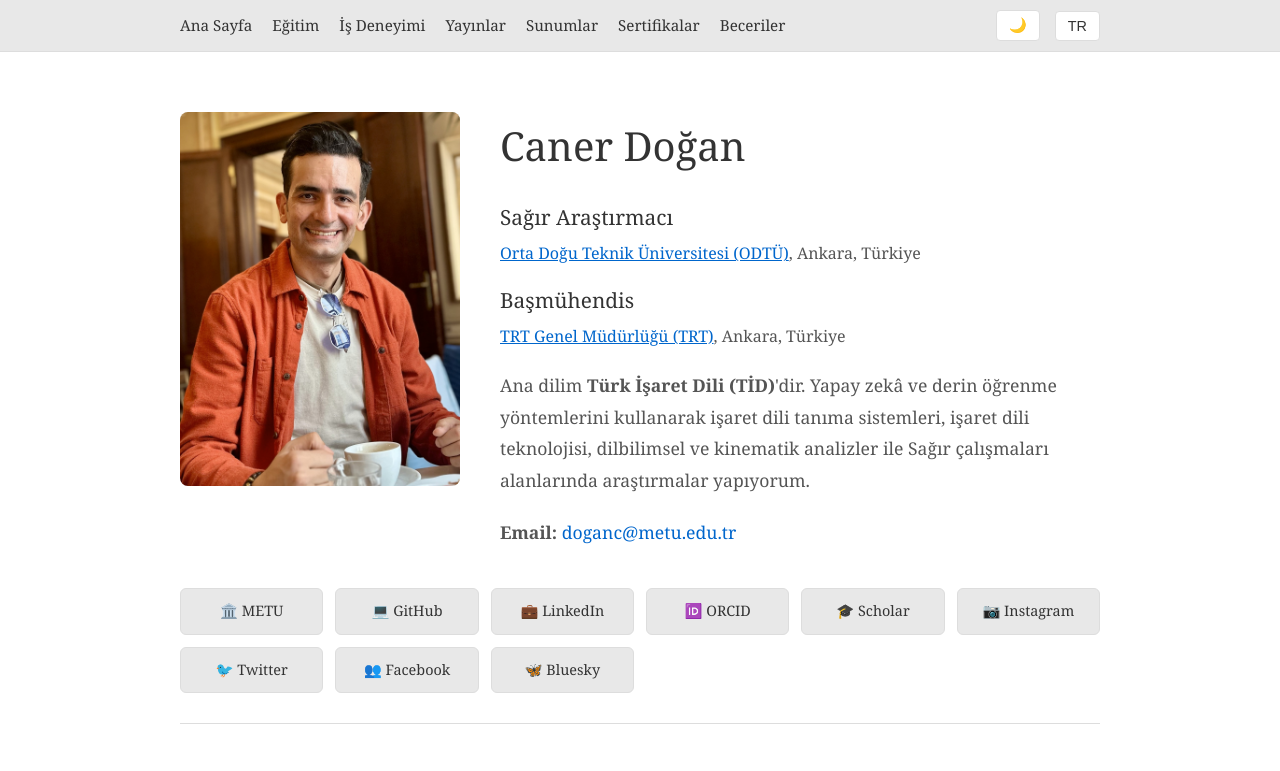
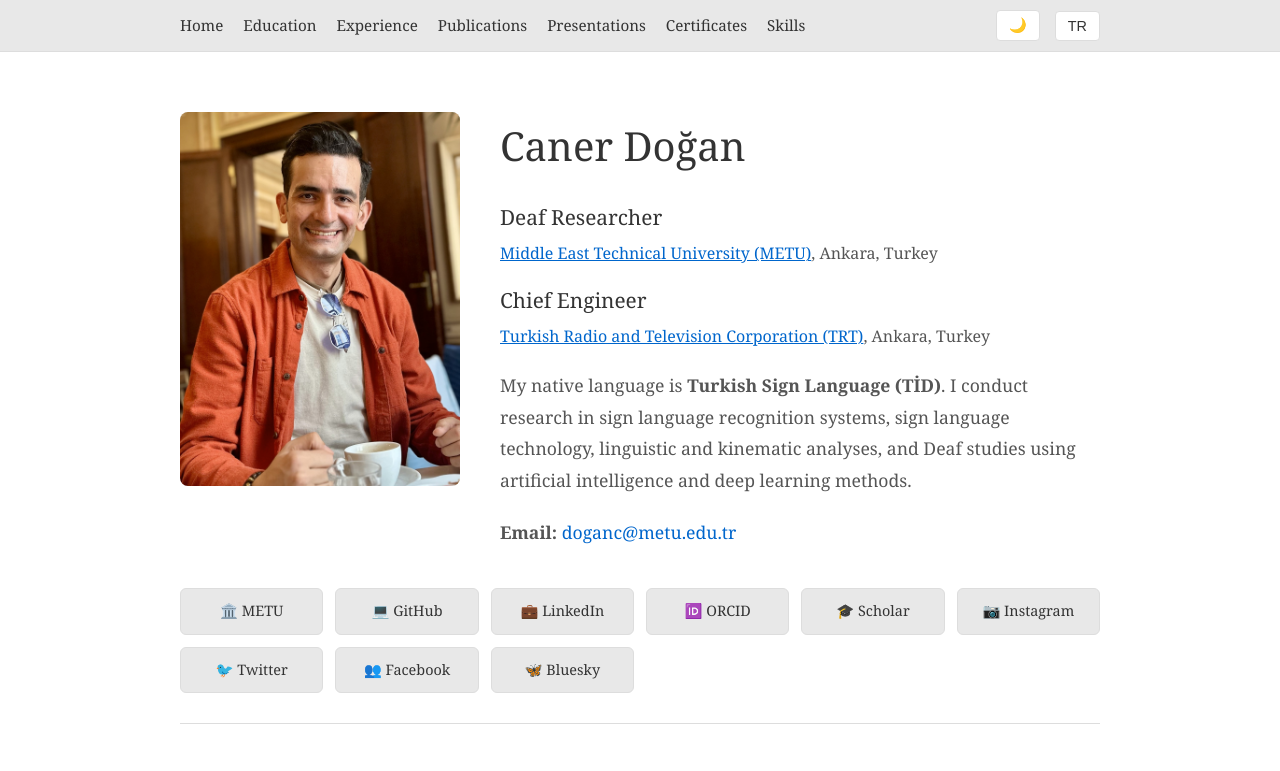
Before and after one commit to caner-dogan/caner-dogan.github.io, a plain HTML site: page index.html in a window 1280 px wide. Shown: the top 771 px of the page. Drawn offline with Linux system fonts and the light colour scheme.

Commit message:
Update index.html

```diff
--- a/index.html
+++ b/index.html
@@ -440,7 +440,7 @@
         }
 
         .hidden {
-            display: none;
+            display: none !important;
         }
     </style>
 </head>
@@ -449,18 +449,18 @@
         <div class="nav-container">
             <button class="nav-menu-toggle" onclick="toggleMobileMenu()">☰</button>
             <div class="nav-links">
-                <a href="#intro"><span class="tr">Ana Sayfa</span><span class="en hidden">Home</span></a>
-                <a href="#background"><span class="tr">Eğitim</span><span class="en hidden">Education</span></a>
-                <a href="#positions"><span class="tr">İş Deneyimi</span><span class="en hidden">Experience</span></a>
-                <a href="#publications"><span class="tr">Yayınlar</span><span class="en hidden">Publications</span></a>
-                <a href="#conferences"><span class="tr">Sunumlar</span><span class="en hidden">Presentations</span></a>
-                <a href="#certificates"><span class="tr">Sertifikalar</span><span class="en hidden">Certificates</span></a>
-                <a href="#skills"><span class="tr">Beceriler</span><span class="en hidden">Skills</span></a>
+                <a href="#intro"><span class="tr hidden">Ana Sayfa</span><span class="en">Home</span></a>
+                <a href="#background"><span class="tr hidden">Eğitim</span><span class="en">Education</span></a>
+                <a href="#positions"><span class="tr hidden">İş Deneyimi</span><span class="en">Experience</span></a>
+                <a href="#publications"><span class="tr hidden">Yayınlar</span><span class="en">Publications</span></a>
+                <a href="#conferences"><span class="tr hidden">Sunumlar</span><span class="en">Presentations</span></a>
+                <a href="#certificates"><span class="tr hidden">Sertifikalar</span><span class="en">Certificates</span></a>
+                <a href="#skills"><span class="tr hidden">Beceriler</span><span class="en">Skills</span></a>
             </div>
             <div class="nav-controls">
                 <button class="dark-mode-toggle" onclick="toggleDarkMode()">
-                    <span class="tr">🌙</span>
-                    <span class="en hidden">🌙</span>
+                    <span class="tr hidden">🌙</span>
+                    <span class="en">🌙</span>
                 </button>
                 <button class="lang-switch" onclick="toggleLanguage()">
                     <span id="lang-btn">TR</span>
@@ -472,13 +472,13 @@
     <div class="nav-menu-mobile" id="mobileMenu" onclick="closeMobileMenu(event)">
         <div class="nav-menu-content" onclick="event.stopPropagation()">
             <button class="nav-close" onclick="closeMobileMenu()">×</button>
-            <a href="#intro" onclick="closeMobileMenu()"><span class="tr">Ana Sayfa</span><span class="en hidden">Home</span></a>
-            <a href="#background" onclick="closeMobileMenu()"><span class="tr">Eğitim</span><span class="en hidden">Education</span></a>
-            <a href="#positions" onclick="closeMobileMenu()"><span class="tr">İş Deneyimi</span><span class="en hidden">Experience</span></a>
-            <a href="#publications" onclick="closeMobileMenu()"><span class="tr">Yayınlar</span><span class="en hidden">Publications</span></a>
-            <a href="#conferences" onclick="closeMobileMenu()"><span class="tr">Sunumlar</span><span class="en hidden">Presentations</span></a>
-            <a href="#certificates" onclick="closeMobileMenu()"><span class="tr">Sertifikalar</span><span class="en hidden">Certificates</span></a>
-            <a href="#skills" onclick="closeMobileMenu()"><span class="tr">Beceriler</span><span class="en hidden">Skills</span></a>
+            <a href="#intro" onclick="closeMobileMenu()"><span class="tr hidden">Ana Sayfa</span><span class="en">Home</span></a>
+            <a href="#background" onclick="closeMobileMenu()"><span class="tr hidden">Eğitim</span><span class="en">Education</span></a>
+            <a href="#positions" onclick="closeMobileMenu()"><span class="tr hidden">İş Deneyimi</span><span class="en">Experience</span></a>
+            <a href="#publications" onclick="closeMobileMenu()"><span class="tr hidden">Yayınlar</span><span class="en">Publications</span></a>
+            <a href="#conferences" onclick="closeMobileMenu()"><span class="tr hidden">Sunumlar</span><span class="en">Presentations</span></a>
+            <a href="#certificates" onclick="closeMobileMenu()"><span class="tr hidden">Sertifikalar</span><span class="en">Certificates</span></a>
+            <a href="#skills" onclick="closeMobileMenu()"><span class="tr hidden">Beceriler</span><span class="en">Skills</span></a>
         </div>
     </div>
 
@@ -490,26 +490,26 @@
                     <h1>Caner Doğan</h1>
 
                     <div class="position">
-                        <span class="tr">Sağır Araştırmacı</span>
-                        <span class="en hidden">Deaf Researcher</span>
+                        <span class="tr hidden">Sağır Araştırmacı</span>
+                        <span class="en">Deaf Researcher</span>
                     </div>
                     <div class="institution">
-                        <span class="tr"><a href="https://www.metu.edu.tr" target="_blank">Orta Doğu Teknik Üniversitesi (ODTÜ)</a>, Ankara, Türkiye</span>
-                        <span class="en hidden"><a href="https://www.metu.edu.tr" target="_blank">Middle East Technical University (METU)</a>, Ankara, Turkey</span>
+                        <span class="tr hidden"><a href="https://www.metu.edu.tr" target="_blank">Orta Doğu Teknik Üniversitesi (ODTÜ)</a>, Ankara, Türkiye</span>
+                        <span class="en"><a href="https://www.metu.edu.tr" target="_blank">Middle East Technical University (METU)</a>, Ankara, Turkey</span>
                     </div>
 
                     <div class="position">
-                        <span class="tr">Başmühendis</span>
-                        <span class="en hidden">Chief Engineer</span>
+                        <span class="tr hidden">Başmühendis</span>
+                        <span class="en">Chief Engineer</span>
                     </div>
                     <div class="institution">
-                        <span class="tr"><a href="https://www.trt.net.tr" target="_blank">TRT Genel Müdürlüğü (TRT)</a>, Ankara, Türkiye</span>
-                        <span class="en hidden"><a href="https://www.trt.net.tr" target="_blank">Turkish Radio and Television Corporation (TRT)</a>, Ankara, Turkey</span>
+                        <span class="tr hidden"><a href="https://www.trt.net.tr" target="_blank">TRT Genel Müdürlüğü (TRT)</a>, Ankara, Türkiye</span>
+                        <span class="en"><a href="https://www.trt.net.tr" target="_blank">Turkish Radio and Television Corporation (TRT)</a>, Ankara, Turkey</span>
                     </div>
 
                     <p>
-                        <span class="tr">Ana dilim <strong>Türk İşaret Dili (TİD)</strong>'dir. Yapay zekâ ve derin öğrenme yöntemlerini kullanarak işaret dili tanıma sistemleri, işaret dili teknolojisi, dilbilimsel ve kinematik analizler ile Sağır çalışmaları alanlarında araştırmalar yapıyorum.</span>
-                        <span class="en hidden">My native language is <strong>Turkish Sign Language (TİD)</strong>. I conduct research in sign language recognition systems, sign language technology, linguistic and kinematic analyses, and Deaf studies using artificial intelligence and deep learning methods.</span>
+                        <span class="tr hidden">Ana dilim <strong>Türk İşaret Dili (TİD)</strong>'dir. Yapay zekâ ve derin öğrenme yöntemlerini kullanarak işaret dili tanıma sistemleri, işaret dili teknolojisi, dilbilimsel ve kinematik analizler ile Sağır çalışmaları alanlarında araştırmalar yapıyorum.</span>
+                        <span class="en">My native language is <strong>Turkish Sign Language (TİD)</strong>. I conduct research in sign language recognition systems, sign language technology, linguistic and kinematic analyses, and Deaf studies using artificial intelligence and deep learning methods.</span>
                     </p>
 
                     <p class="email-contact">
```
